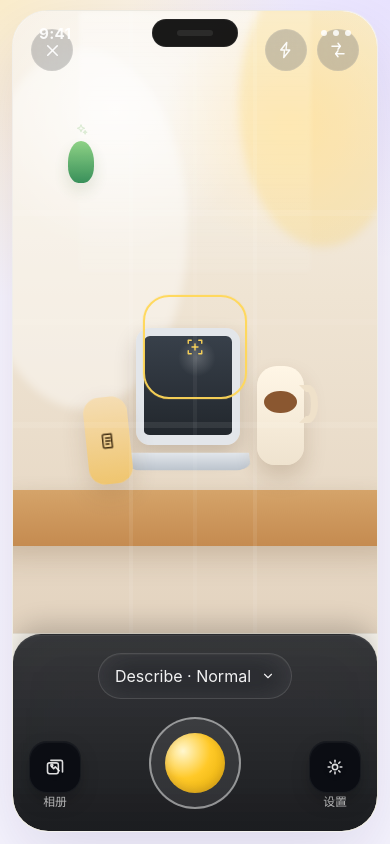
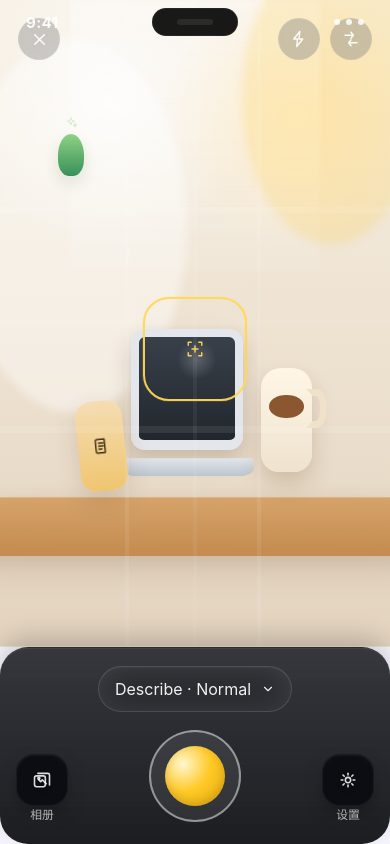
Before and after one commit to okkknight/snapspeak, a React (Vite) app: page / in a window 390 px wide. Built offline with nearby package versions, Linux system fonts and the light colour scheme.

Commit message:
fix: remove phone shell container

```diff
--- a/src/App.tsx
+++ b/src/App.tsx
@@ -90,7 +90,6 @@ export default function App() {
 
   return (
     <main className="mobile-app">
-      <div className="mobile-app__shell">
       {screen === 'camera' ? (
         <section className="mobile-screen mobile-screen--camera" aria-label="Camera mode">
           <MobileStatusBar />
@@ -118,7 +117,6 @@ export default function App() {
           />
         </section>
       )}
-      </div>
     </main>
   );
 }
--- a/src/styles.css
+++ b/src/styles.css
@@ -40,22 +40,15 @@ button {
 
 #root {
   min-height: 100vh;
-  display: flex;
-  justify-content: center;
-  align-items: center;
 }
 
 .mobile-app {
-  width: min(100vw, 440px);
+  width: 100%;
   min-height: 100dvh;
-}
-
-.mobile-app__shell {
   display: flex;
   flex-direction: column;
   gap: 0;
-  min-height: 100dvh;
-  padding: 10px 12px calc(12px + env(safe-area-inset-bottom));
+  background: transparent;
 }
 
 .mobile-status-bar {
@@ -118,10 +111,9 @@ button {
   flex-direction: column;
   min-height: 0;
   overflow: hidden;
-  border: 1px solid rgba(17, 24, 39, 0.05);
-  border-radius: 36px;
-  background: linear-gradient(180deg, rgba(255, 252, 247, 0.9), rgba(248, 244, 235, 0.92));
-  box-shadow: var(--shadow-lg);
+  border: 0;
+  border-radius: 0;
+  background: transparent;
   isolation: isolate;
 }
 
@@ -133,7 +125,7 @@ button {
 .mobile-screen--camera .camera-preview {
   flex: 1;
   min-height: 0;
-  border-radius: 36px 36px 0 0;
+  border-radius: 0;
 }
 
 .mobile-screen--camera .camera-bottom-bar {
```
Lines whose indentation alone changed are shown as unchanged.
